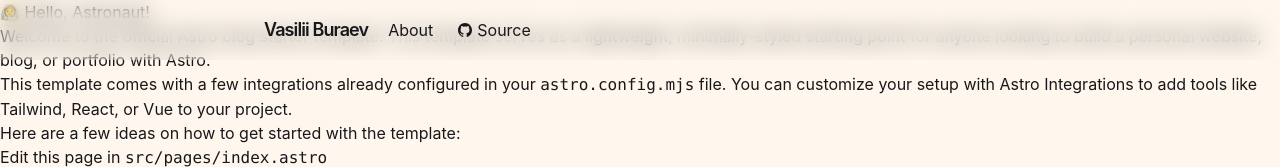
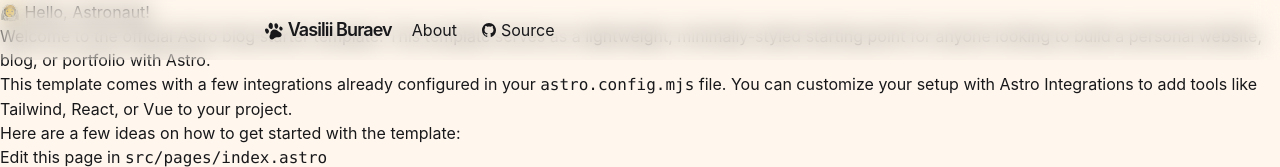
Before and after one commit to Prince-Gizard/what-i-use, an Astro site: page / in a window 1280 px wide. Shown: the top 167 px of the page. Built offline with nearby package versions, Linux system fonts and the light colour scheme; Astro itself is replaced by a stand-in of ours.

Commit message:
add svg icon

```diff
--- a/src/components/Header.astro
+++ b/src/components/Header.astro
@@ -2,6 +2,7 @@
 import HeaderLink from './HeaderLink.astro'
 import { HOMEPAGE_URL } from '../config'
 import { IoLogoGithub } from 'react-icons/io5/index.js'
+import PigprintIcon from './icons/pigprint.tsx'
 const allPosts = await Astro.glob('../pages/posts/*.md')
 const allTags = new Set<string>()
 allPosts.map(post => {
@@ -15,6 +16,7 @@
     <nav class="flex items-center gap-3 text-base">
       <a href="/" class="group">
         <h2 class="font-semibold tracking-tighter p-2 font-mplus text-lg">
+          <PigprintIcon />
           Vasilii Buraev
         </h2>
       </a>
--- /dev/null
+++ b/src/components/icons/pigprint.tsx
@@ -0,0 +1,24 @@
+import React from 'react'
+
+export default function PigprintIcon() {
+  return (
+    <svg
+      className="w-5 inline-block transition-transform group-hover:rotate-[20deg]"
+      viewBox="0 0 40 40"
+      fill="currentColor"
+    >
+      <g transform="matrix(1.07541,0,0,1.1001,-1.05651,-0.978215)">
+        <path
+          fill="currentColor"
+          d="M13.319,4.13C13.319,4.13 10.313,4.08 9.501,9.535C9.133,13.546 12.568,15.516 14.12,15.497C15.556,15.495 17.638,14.151 17.486,9.765C17.334,5.38 14.98,4.15 13.319,4.13"
+        />
+      </g>
+      <path d="M3.12,15.575C2.626,16.02 0.637,18.024 3.508,22.915C6.379,27.806 8.628,23.888 8.923,23.455C9.218,23.021 11.41,20.306 8.664,16.924C5.918,13.543 3.12,15.575 3.12,15.575Z" />
+      <g transform="matrix(1.00722,0,0,0.981856,-0.205441,0.281328)">
+        <path d="M24.03,4.13C22.048,4.309 20.472,5.325 20.922,9.814C21.373,14.304 24.4,15.613 25.402,15.499C26.404,15.385 28.84,12.521 28.427,9.814C28.013,7.107 26.837,4.296 24.03,4.13Z" />
+      </g>
+      <path d="M32.114,11.35C32.114,11.35 29.196,13.155 30.864,16.589C32.532,20.023 34.677,19.25 36,18.588C37.322,17.927 38.02,14.778 35.931,12.665C33.843,10.551 32.114,11.35 32.114,11.35Z" />
+      <path d="M19.212,17.136C19.212,17.136 12.651,19.306 12.84,25.174C12.888,28.022 10.569,28.548 11.073,32.567C11.727,34.322 12.649,36.92 15.89,36.85C19.131,36.781 19.603,34.354 23.377,32.97C27.151,31.586 31.009,33.828 33.802,31.213C36.596,28.598 35.188,24.468 31.876,22.731C28.564,20.995 24.793,16.327 19.212,17.136Z" />
+    </svg>
+  )
+}
```
Also changed, not shown: public/favicon.ico (added).
